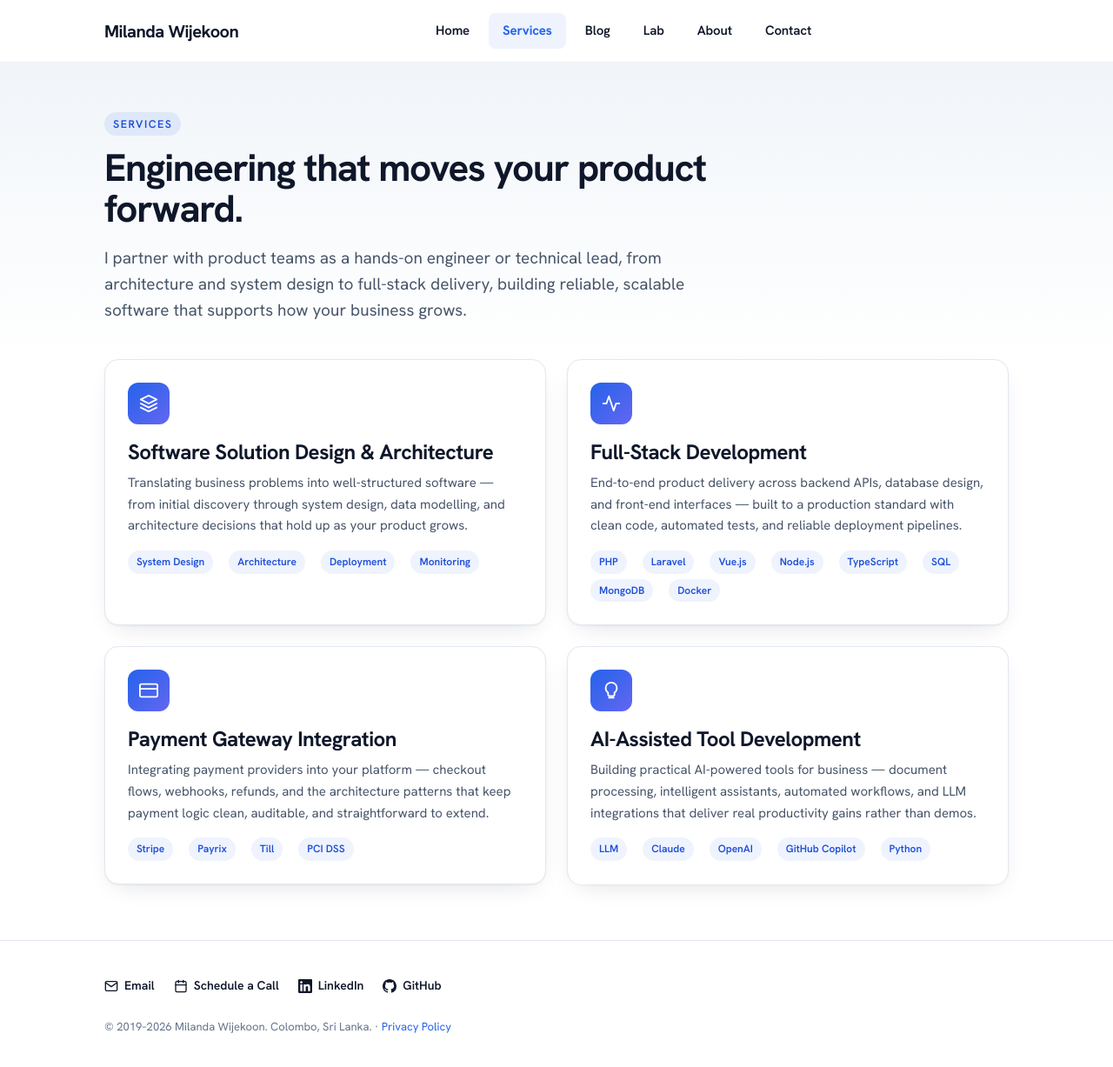
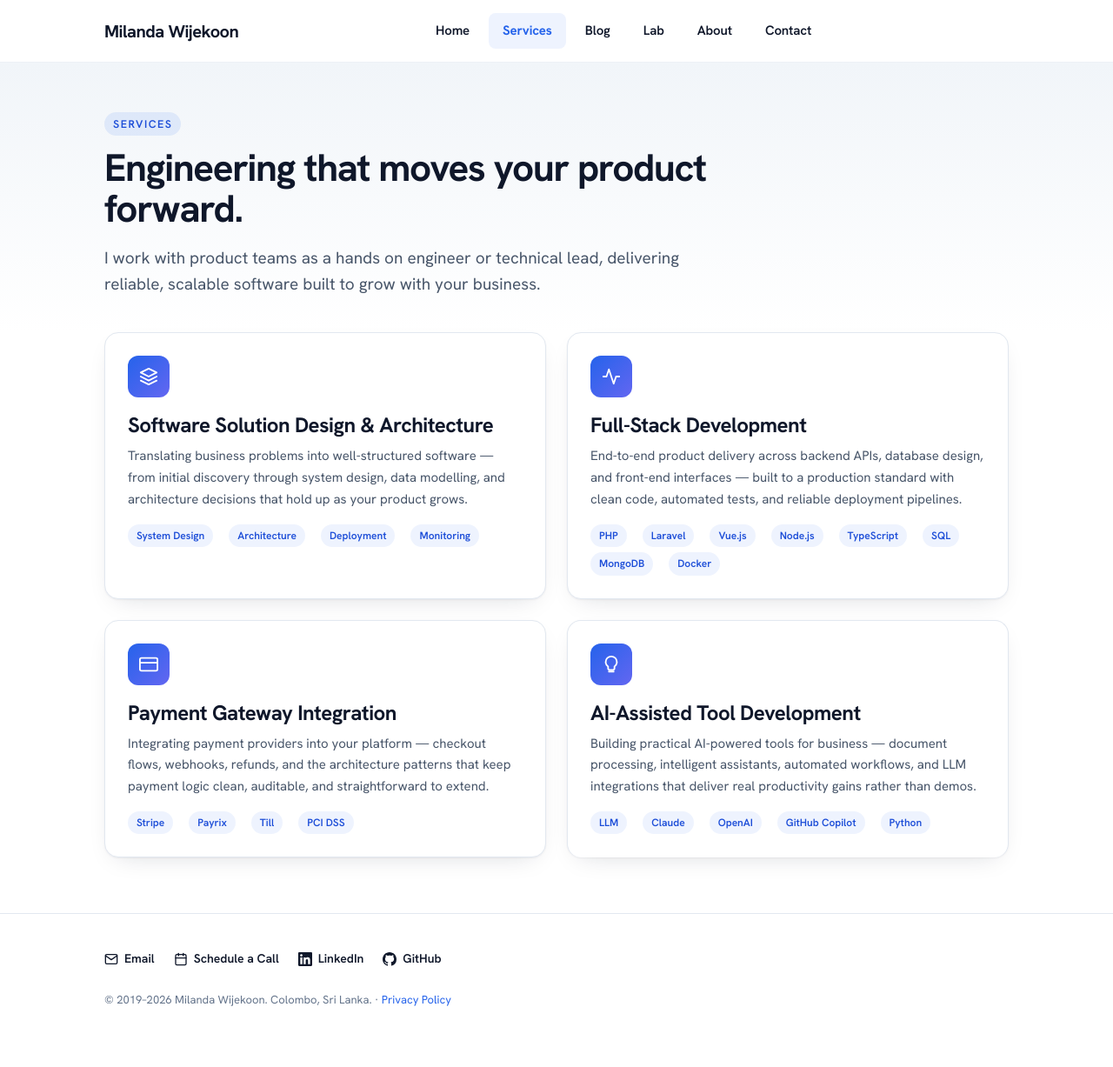
Before and after one commit to milandawijekoon/milandawijekoon.github.io, a Jekyll site: the page built from services.html, in a window 1280 px wide and 1232 px high. Shown: the top 1227 px of the window at 87% size. Built offline with Jekyll 4.4.1, drawn with Linux system fonts in a browser that asks for light colours.

Commit message:
Modify small wording

```diff
--- a/_layouts/home.html
+++ b/_layouts/home.html
@@ -11,7 +11,7 @@ layout: default
       </picture>
       <div class="hero-content">
         <h1 class="hero-tagline">Milanda Wijekoon</h1>
-        <p class="hero-role">Senior Software Engineer / Tech Lead</p>
+        <p class="hero-role">Senior Software Engineer | Tech Lead</p>
         <p class="hero-description">{{ page.hero_description }}</p>
         <div class="hero-action">
           <a class="btn btn-primary" href="#projects">View my work &rarr;</a>
--- a/lab.html
+++ b/lab.html
@@ -4,7 +4,7 @@ title: Lab
 permalink: /lab/
 eyebrow: Lab
 lede: >-
-  Small, focused software I build and experiment with for everyday use.
+  A space where curiosity meets craft | small, focused tools I design, build, and refine to solve everyday problems.
 description: The Lab by Milanda Wijekoon, featuring Shelfie Home Library, a desktop app for cataloguing your books, and Smart Expense Assistant, an AI expense tracker.
 ---
 <main id="top">
--- a/services.html
+++ b/services.html
@@ -4,9 +4,8 @@ title: Services
 permalink: /services/
 eyebrow: Services
 lede: >-
-  I partner with product teams as a hands-on engineer or technical lead, from
-  architecture and system design to full-stack delivery, building reliable,
-  scalable software that supports how your business grows.
+  I work with product teams as a hands on engineer or technical lead,
+  delivering reliable, scalable software built to grow with your business.
 description: >-
   Software architecture, full-stack development, payment gateway integration, and
   AI-assisted tool development from Milanda Wijekoon.
```
Also changed, not shown: about.md (+2 -2 lines).
